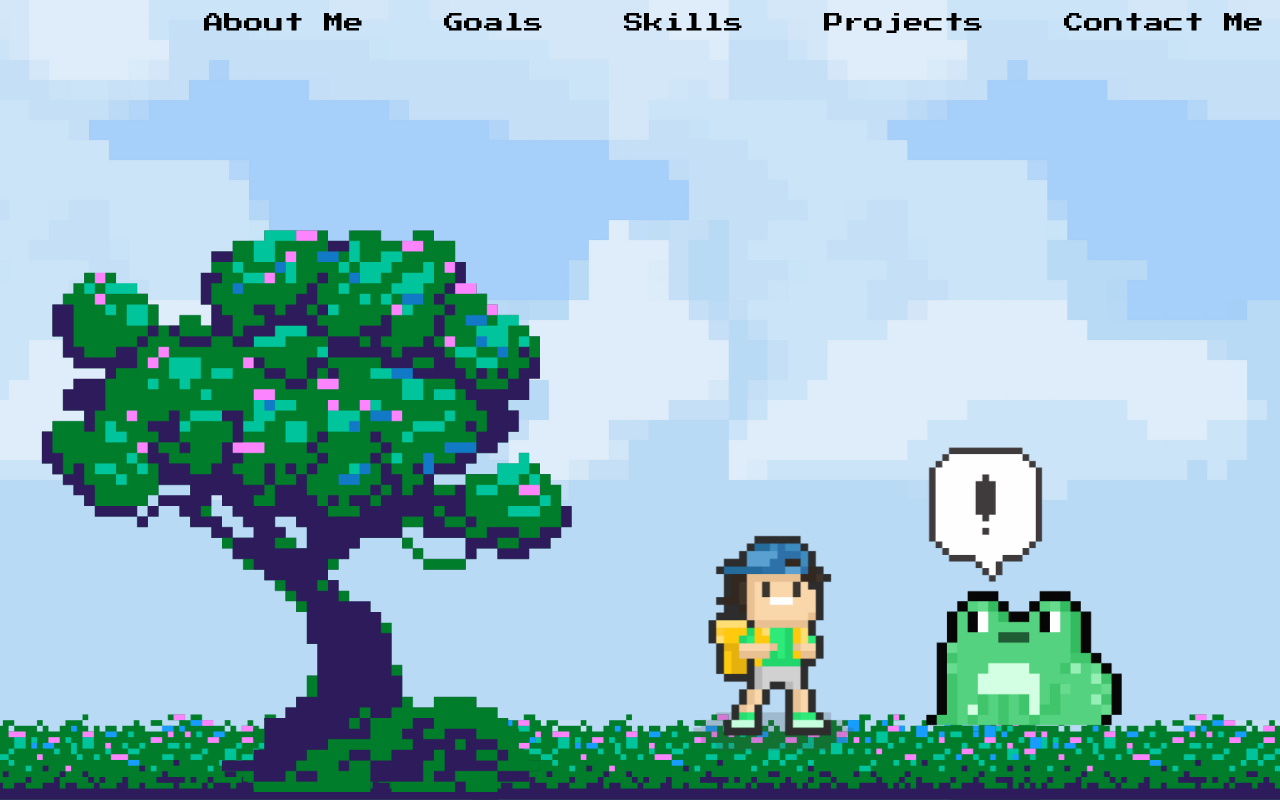
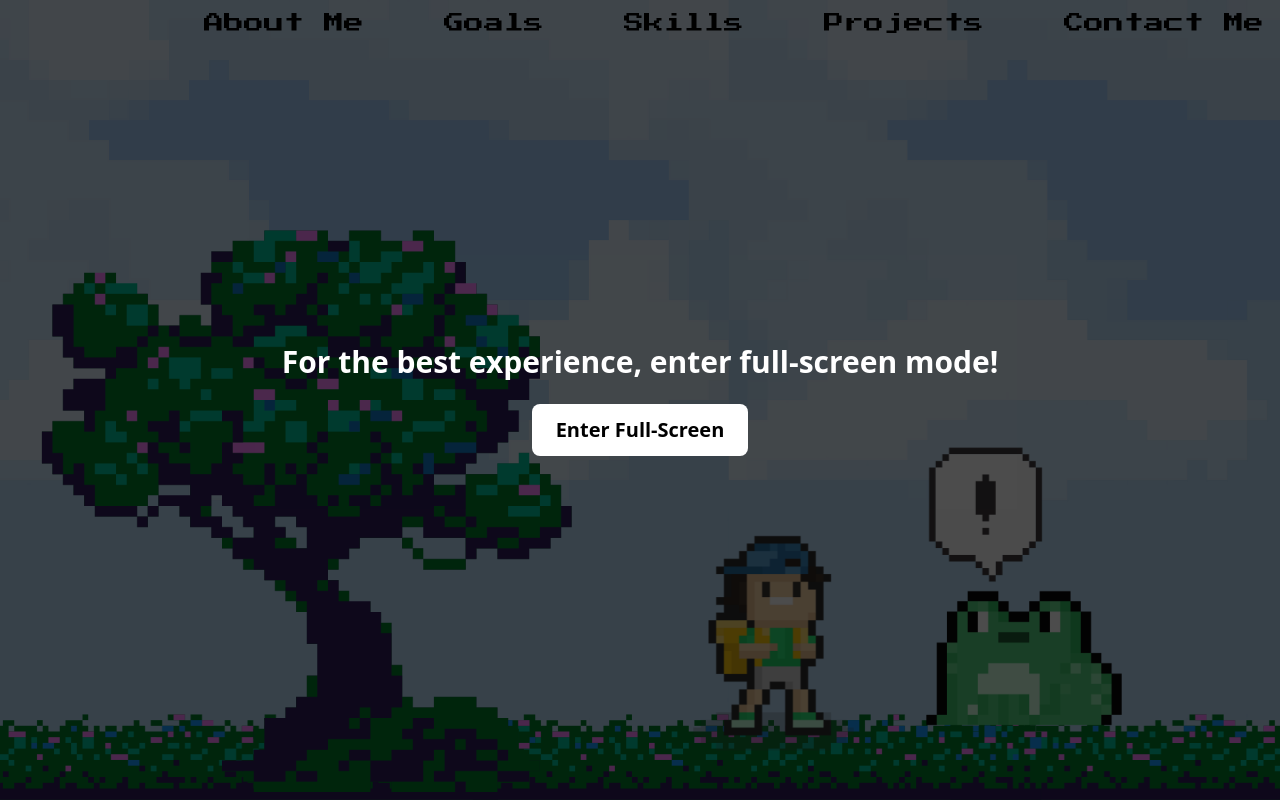
Before and after one commit to haleemairfan/personal-portfolio, a React (Create React App) app: page / in a window 1280 px wide. Built offline with nearby package versions, Linux system fonts and the light colour scheme.

Commit message:
Add full screen functionality

```diff
--- /dev/null
+++ b/src/javascript/components/FullScreenPrompt.js
@@ -0,0 +1,33 @@
+import React from "react";
+
+export default function FullScreenPrompt({ onClose }) {
+    const goFullScreen = () => {
+        const element = document.documentElement;
+        if (element.requestFullscreen) {
+            element.requestFullscreen();
+        } else if (element.mozRequestFullScreen) {
+            element.mozRequestFullScreen();
+        } else if (element.webkitRequestFullscreen) {
+            element.webkitRequestFullscreen();
+        } else if (element.msRequestFullscreen) {
+            element.msRequestFullscreen();
+        }
+    };
+
+    return (
+        <div className="fixed top-0 left-0 w-screen h-screen bg-black bg-opacity-70 flex flex-col items-center justify-center z-50">
+            <h1 className="text-white text-3xl font-bold mb-6 text-center">
+                For the best experience, enter full-screen mode!
+            </h1>
+            <button
+                onClick={() => {
+                    goFullScreen();
+                    onClose();
+                }}
+                className="bg-white text-black px-6 py-3 rounded-lg text-xl font-bold hover:bg-gray-300 transition"
+            >
+                Enter Full-Screen
+            </button>
+        </div>
+    );
+}
--- a/src/javascript/pages/Introduction/LandingPage.js
+++ b/src/javascript/pages/Introduction/LandingPage.js
@@ -1,13 +1,16 @@
 import { useEffect, useState } from "react";
 import { useNavigate } from "react-router-dom";
 
+import NormalBackground from "../../components/Backgrounds/NormalBackground";
 import Character from "../../components/Character";
-import NormalBackground from "../../components/Backgrounds/NormalBackground";
+import FullScreenPrompt from "../../components/FullScreenPrompt";
 import TabBar from "../../components/TabBar";
 import haleema from "../../../resources/characters/haleema-frog.png";
 import prompt from "../../../resources/speech-bubbles/prompt-bubble.png";
 
 export default function LandingPage() {
+    const [showFullScreenPrompt, setShowFullScreenPrompt] = useState(true); // State to manage prompt visibility
+
     const navigate = useNavigate();
 
 
@@ -57,6 +60,11 @@ export default function LandingPage() {
             >
                 Invisible button
             </button>
+
+            {showFullScreenPrompt && (
+                <FullScreenPrompt onClose={() => setShowFullScreenPrompt(false)} />
+            )}
+
             <TabBar className="absolute" />
         </div>
     );
```
